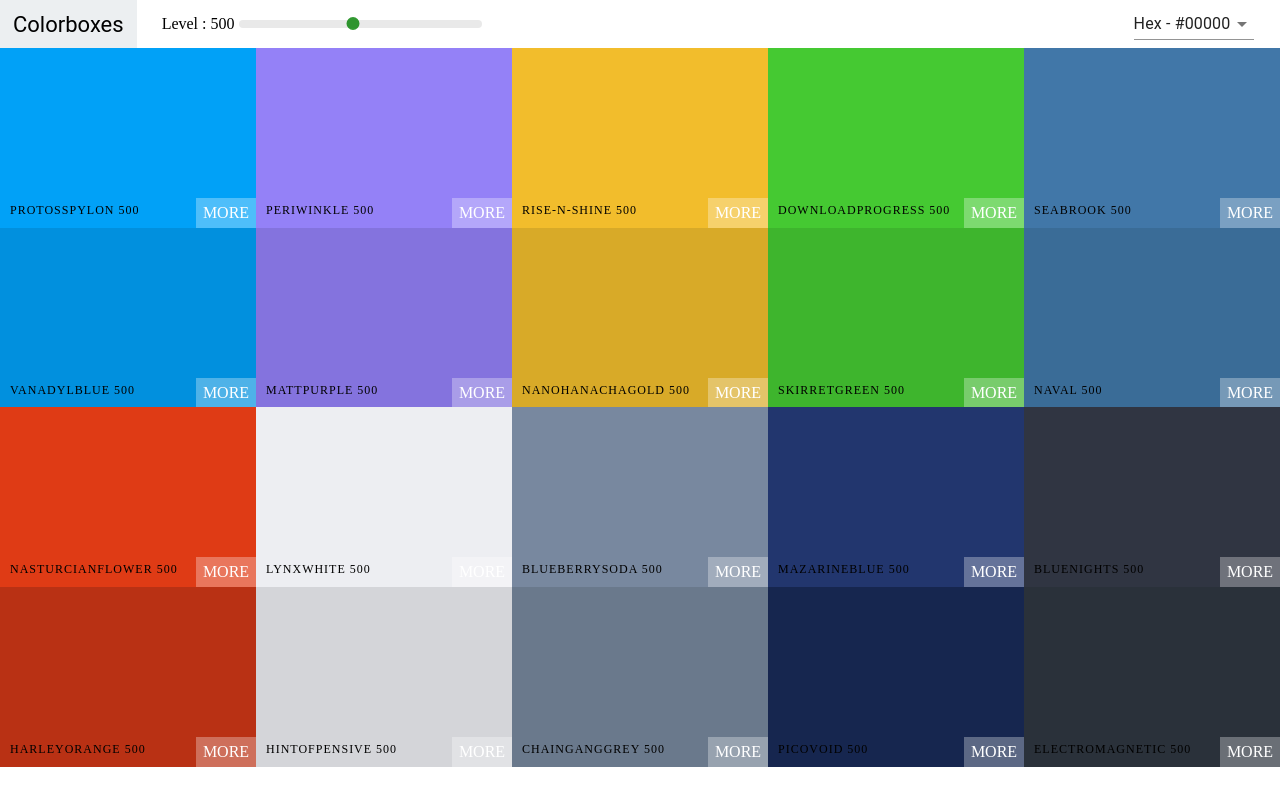
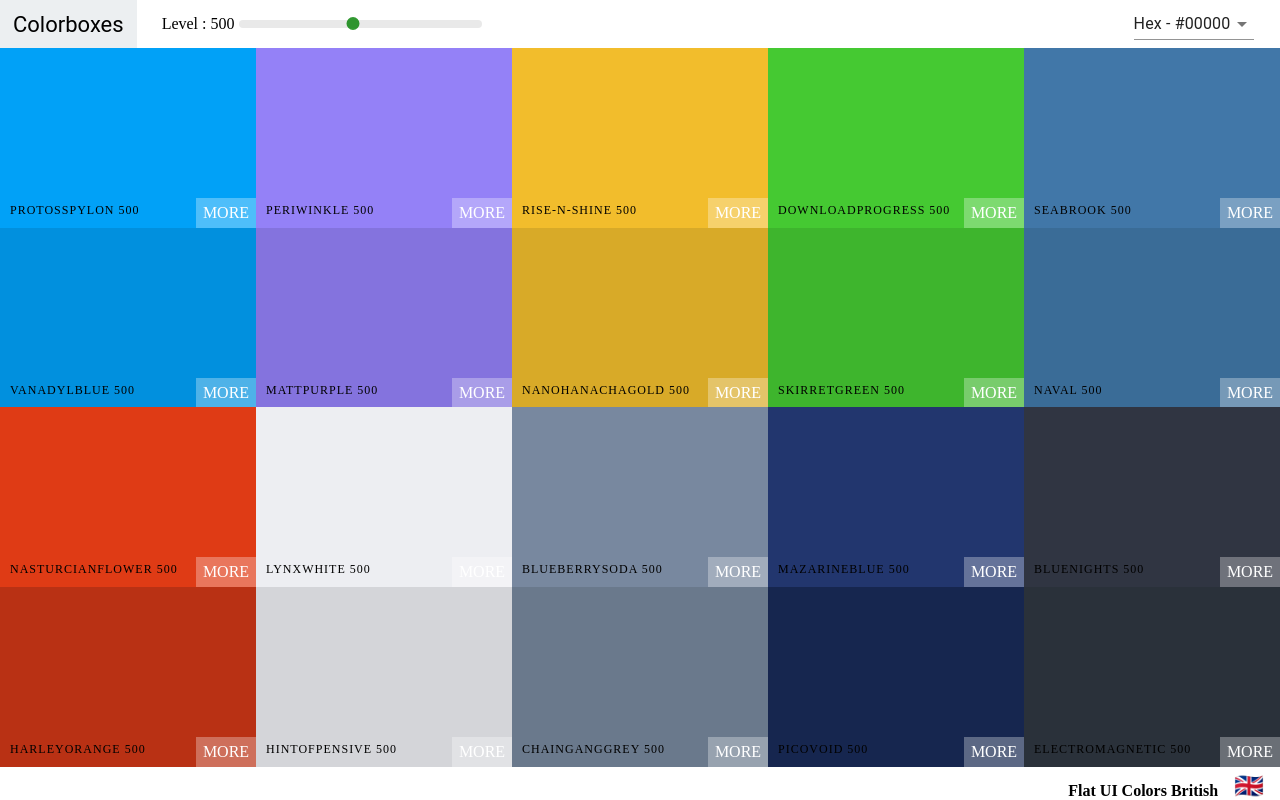
Before and after one commit to panlam0405/color-project, a React (Create React App) app: page / in a window 1280 px wide. Built offline with nearby package versions, Linux system fonts and the light colour scheme.

Commit message:
palette footer added

```diff
--- a/src/Components/Palette.js
+++ b/src/Components/Palette.js
@@ -22,7 +22,7 @@
 		this.setState({ format: e.target.value });
 	}
 	render() {
-		const { colors } = this.props.palette;
+		const { colors, paletteName, emoji } = this.props.palette;
 		const { level, format } = this.state;
 		let colorBoxes = colors[level].map((color) => (
 			<ColorBox key={v4()} background={color[format]} name={color.name} />
@@ -35,9 +35,11 @@
 					changeLevel={this.changeLevel}
 					handleChange={this.changeFormat}
 				/>
-
 				<div className='Palette-colors'>{colorBoxes} </div>
-				{/* footer */}
+				<footer className='palette-footer'>
+					{paletteName}
+					<span className='palette-emoji'>{emoji}</span>
+				</footer>
 			</div>
 		);
 	}
--- a/src/styles/Palette.css
+++ b/src/styles/Palette.css
@@ -3,8 +3,25 @@
 	width: 100%;
 	margin: 0;
 	box-sizing: border-box;
+	display: flex;
+	flex-direction: column;
 }
 
 .Palette-colors {
 	height: 90%;
 }
+
+.palette-footer {
+	height: 4vh;
+	margin: 0;
+	display: flex;
+	justify-content: flex-end;
+	align-items: flex-end;
+	font-weight: 700;
+}
+
+.palette-emoji {
+	font-size: 1.5rem;
+	margin-left: 1rem;
+	margin-right: 1rem;
+}
```
